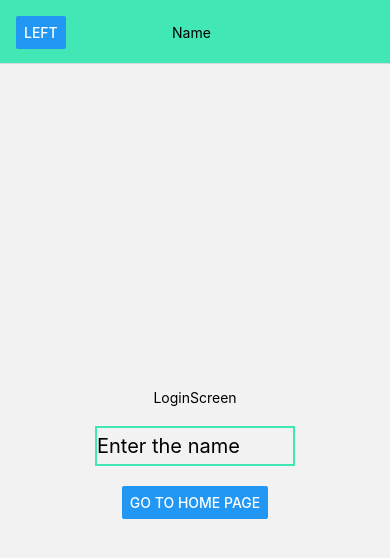
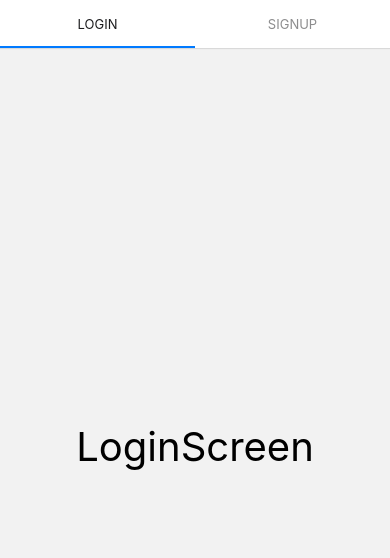
Before and after one commit to Asishpatra34/raect-native-core-basics, a React Native app: screen / in a window 390 px wide. Shown: the top 558 px of the page. Built offline with nearby package versions, Linux system fonts and the light colour scheme.

Commit message:
Implemented the TabNavigation

```diff
--- a/App.tsx
+++ b/App.tsx
@@ -19,11 +19,13 @@ import Grid from './src/screens/Grid';
 import Form from './src/screens/Form';
 import MyList from './src/screens/MyList';
 import MyStackNavigation from './src/screens/MyStackNavigation';
+import MyTabNavigation from './src/screens/MyTabNavigation';
+import MyTopTabNavigation from './src/screens/MyTopTabNavigation';
 
 const App = () => {
   return (
     <SafeAreaView style={{flex: 1}}>
-      <MyStackNavigation />
+      <MyTopTabNavigation />
     </SafeAreaView>
   );
 };
--- a/package.json
+++ b/package.json
@@ -10,12 +10,16 @@
     "test": "jest"
   },
   "dependencies": {
+    "@react-navigation/bottom-tabs": "^6.5.11",
+    "@react-navigation/material-top-tabs": "^6.6.5",
     "@react-navigation/native": "^6.1.9",
     "@react-navigation/native-stack": "^6.9.17",
     "react": "18.2.0",
     "react-native": "0.73.1",
+    "react-native-pager-view": "^6.2.3",
     "react-native-safe-area-context": "^4.8.2",
-    "react-native-screens": "^3.29.0"
+    "react-native-screens": "^3.29.0",
+    "react-native-tab-view": "^3.5.2"
   },
   "devDependencies": {
     "@babel/core": "^7.20.0",
--- /dev/null
+++ b/src/screens/MyTabNavigation.tsx
@@ -0,0 +1,38 @@
+import {Button, Text, TextInput, View} from 'react-native';
+import {NavigationContainer} from '@react-navigation/native';
+import {createBottomTabNavigator} from '@react-navigation/bottom-tabs';
+import {Colors} from 'react-native/Libraries/NewAppScreen';
+import {useState} from 'react';
+
+const Tab = createBottomTabNavigator();
+const MyTabNavigation = () => {
+  return (
+    <NavigationContainer>
+      <Tab.Navigator>
+        <Tab.Screen name="Login" component={Login} />
+        <Tab.Screen name="SignUp" component={SignUp} />
+      </Tab.Navigator>
+    </NavigationContainer>
+  );
+};
+
+const Login = (props: any) => {
+  const [name, setName] = useState('');
+  const age = 20;
+
+  return (
+    <View style={{flex: 1, justifyContent: 'center', alignItems: 'center'}}>
+      <Text style={{fontSize: 40}}>LoginScreen</Text>
+    </View>
+  );
+};
+
+const SignUp = (props: any) => {
+  return (
+    <View style={{flex: 1, justifyContent: 'center', alignItems: 'center'}}>
+      <Text style={{fontSize: 40}}>SignupScreen</Text>
+    </View>
+  );
+};
+
+export default MyTabNavigation;
--- /dev/null
+++ b/src/screens/MyTopTabNavigation.tsx
@@ -0,0 +1,37 @@
+import {Button, Text, TextInput, View} from 'react-native';
+import {NavigationContainer} from '@react-navigation/native';
+import {createMaterialTopTabNavigator} from '@react-navigation/material-top-tabs';
+import {useState} from 'react';
+
+const Tab = createMaterialTopTabNavigator();
+const MyTopTabNavigation = () => {
+  return (
+    <NavigationContainer>
+      <Tab.Navigator>
+        <Tab.Screen name="Login" component={Login} />
+        <Tab.Screen name="SignUp" component={SignUp} />
+      </Tab.Navigator>
+    </NavigationContainer>
+  );
+};
+
+const Login = (props: any) => {
+  const [name, setName] = useState('');
+  const age = 20;
+
+  return (
+    <View style={{flex: 1, justifyContent: 'center', alignItems: 'center'}}>
+      <Text style={{fontSize: 40}}>LoginScreen</Text>
+    </View>
+  );
+};
+
+const SignUp = (props: any) => {
+  return (
+    <View style={{flex: 1, justifyContent: 'center', alignItems: 'center'}}>
+      <Text style={{fontSize: 40}}>SignupScreen</Text>
+    </View>
+  );
+};
+
+export default MyTopTabNavigation;
```
Also changed, not shown: 2 other files (tests, documents, lock files or other folders).
